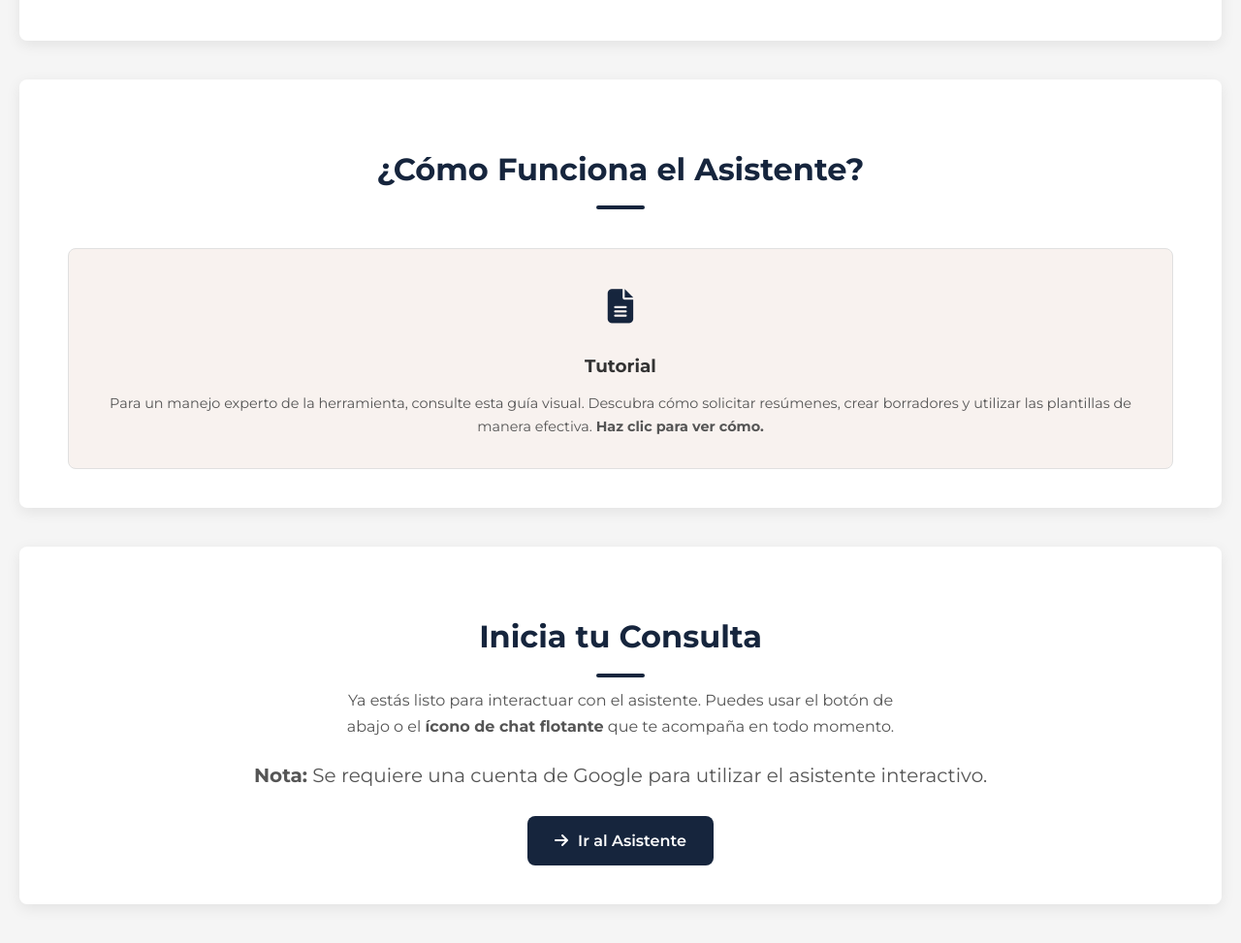
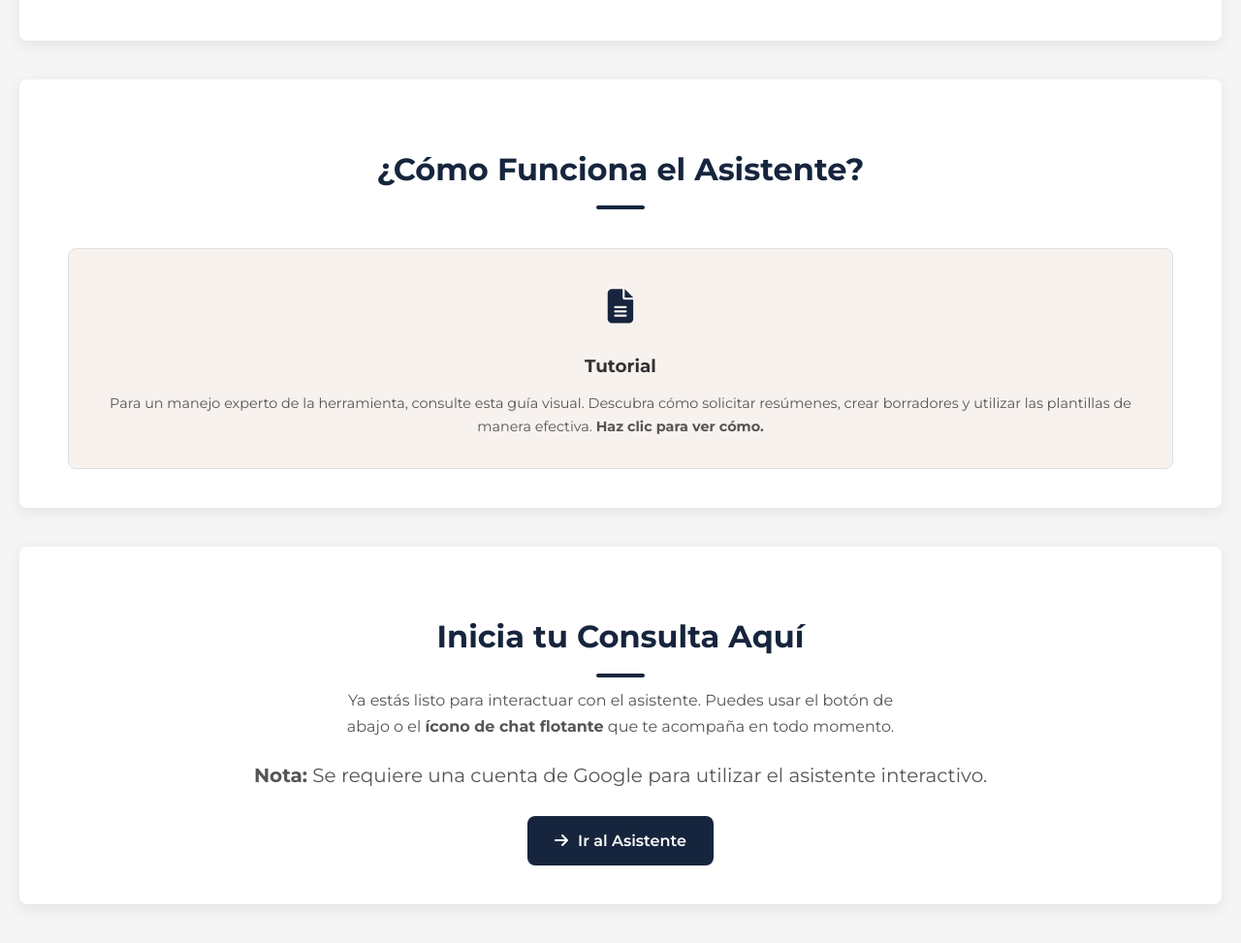
Before and after one commit to Engineer21204/asistente-documentos-normativos, a plain HTML site: page PaginaWeb/index.html in a window 1280 px wide. Shown: the part 3293-4266 px from the top of the page at 97% size. Drawn offline with Linux system fonts and the light colour scheme.

Commit message:
Se agregó una modificación

```diff
--- a/PaginaWeb/index.html
+++ b/PaginaWeb/index.html
@@ -400,7 +400,7 @@ POR FAVOR, GENERA EL BORRADOR DEL FORMATO DE DESIGNACIÓN DE BENEFICIARIOS CON E
         </div>
 
         <div class="content-card fade-in-section cta-section">
-            <h2 class="section-title">Inicia tu Consulta</h2>
+            <h2 class="section-title">Inicia tu Consulta Aquí</h2>
             <p class="main-cta-text">Ya estás listo para interactuar con el asistente. Puedes usar el botón de abajo o el <strong>ícono de chat flotante</strong> que te acompaña en todo momento.</p>
             <p class="google-notice"><strong>Nota:</strong> Se requiere una cuenta de Google para utilizar el asistente interactivo.</p>
             <div class="button-group">
```
